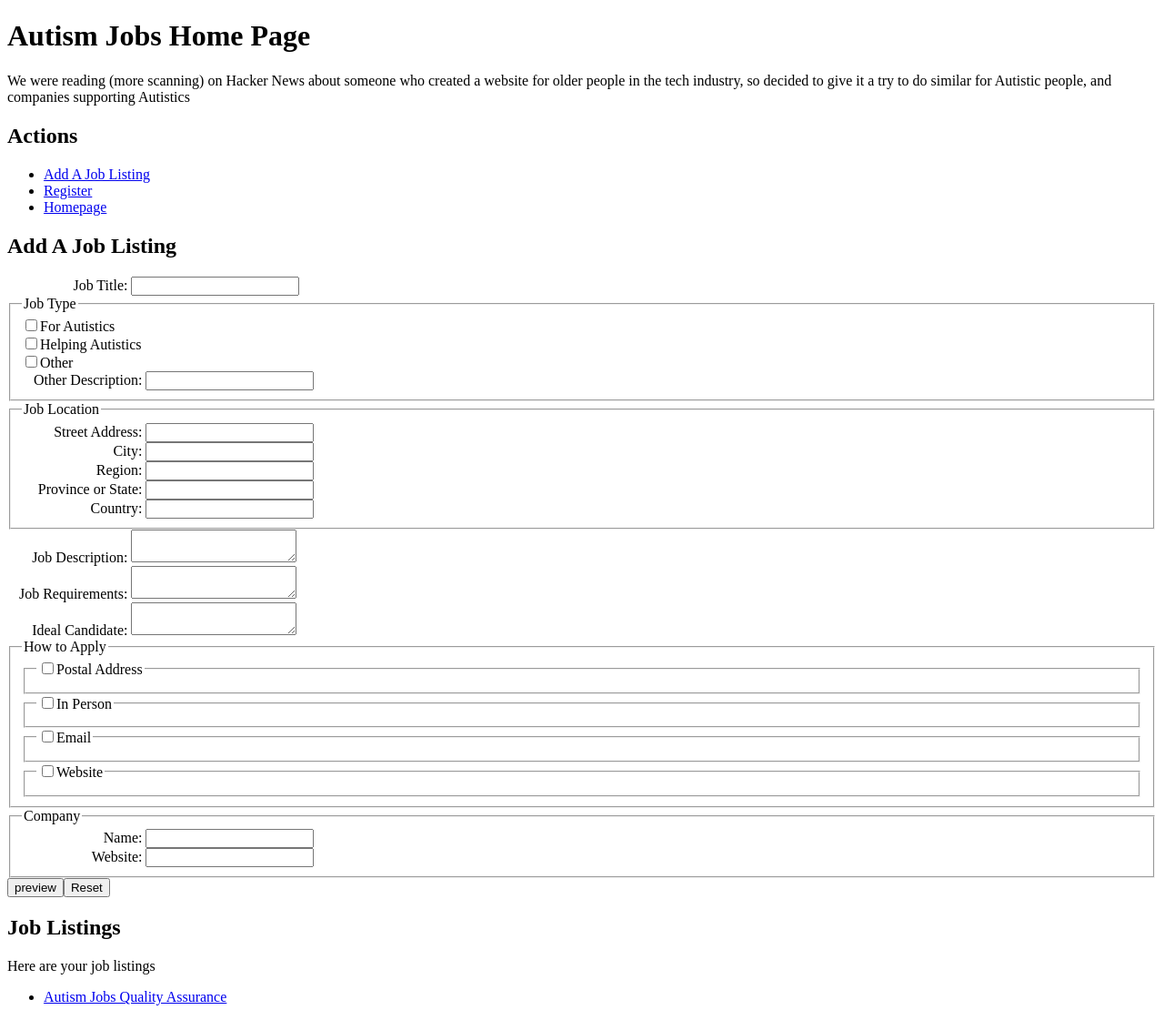
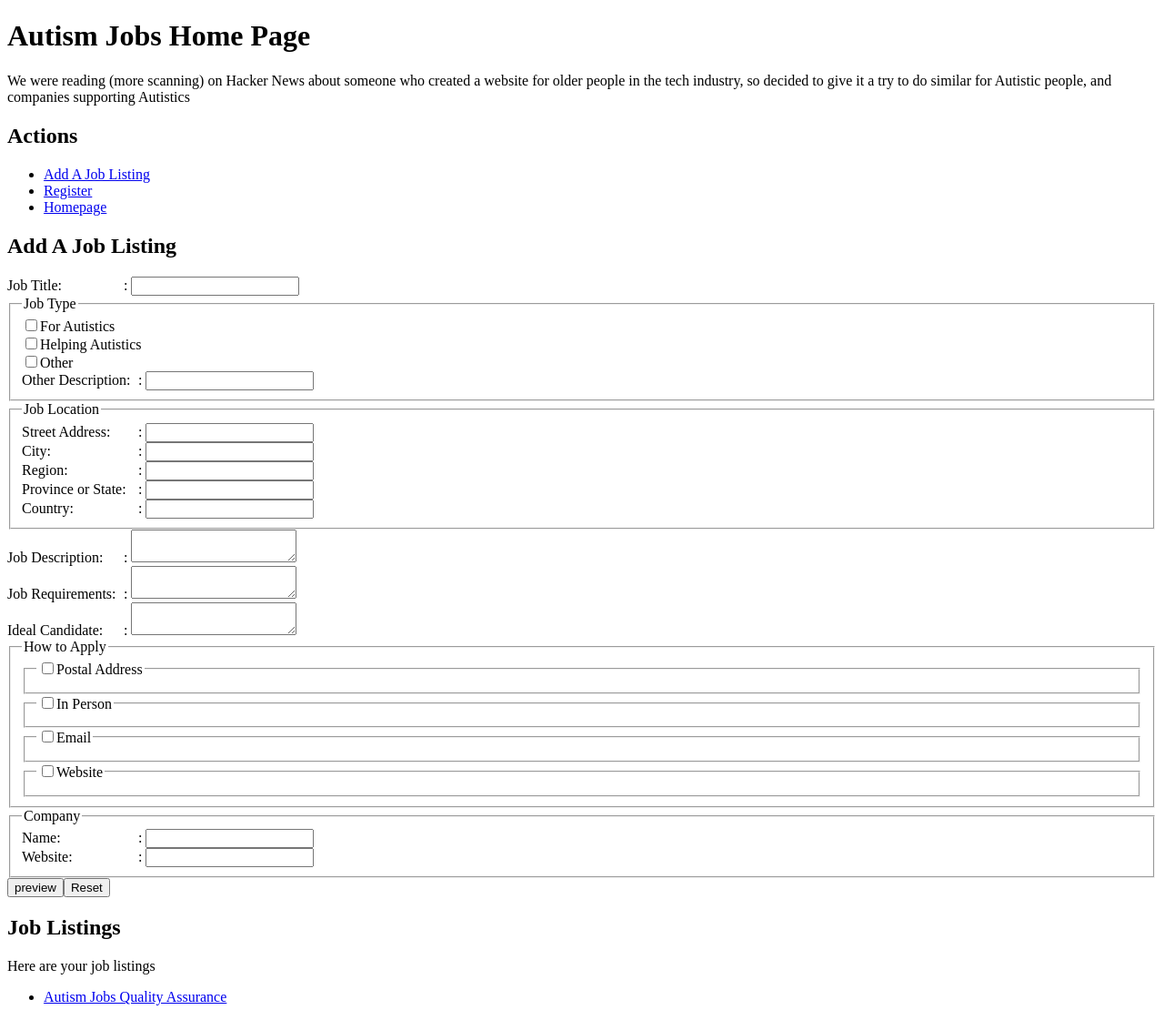
Before and after one commit to Datse-Multimedia-Productions/autismjobs, a PHP site: template view/addlisting.html.php in a window 1280 px wide. Shown: the whole page at 91% size. Run offline with PHP 8.4, Linux system fonts and the light colour scheme; the template is opened without the code that fills it, so the values that code supplies are empty.

Commit message:
Changed formatting, and added : ::after labels
I changed that the format uses a multiple line format for all selectors.

I added `::after` with `":"` as content.

Our labels are now `text-align: left;`

Checkboxes have an empty `::after` content.

Recent changes have fixed how foldable fields are handled.

They had been working, but now they open folded down, and do not unfold.

```diff
--- a/view/form.css
+++ b/view/form.css
@@ -3,8 +3,22 @@ p     { display: table-row;  }
 label { display: table-cell; }
 input { display: table-cell; } */
 
-label { display: inline-block; width: 8em; text-align: right; }
+label {
+	display: inline-block;
+	width: 8em;
+	text-align: left;
+}
 
-label.checkboxLabel { display: inline; }
+label::after {
+	content: ":";
+}
+
+label.checkboxLabel {
+	display: inline;
+}
+
+label.checkboxLabel::after {
+	content: " ";
+}
 
 .hidable { visibility: hidden; display: none; }
```
